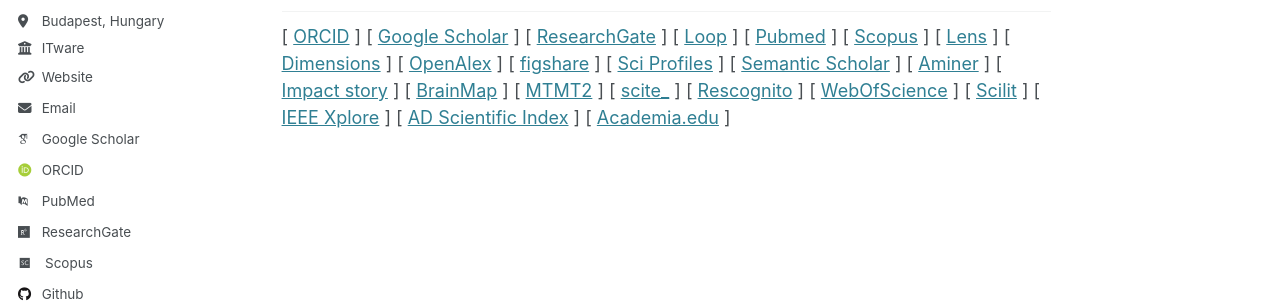
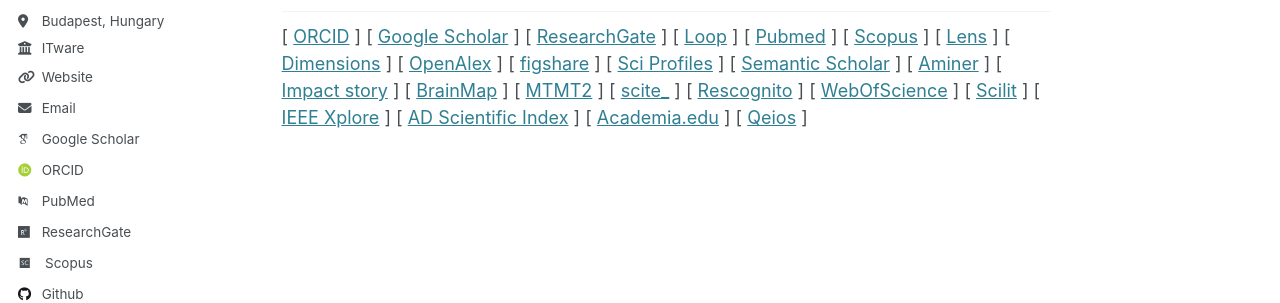
Before and after one commit to biroka/biroka.github.io, a Jekyll site: the page built from _pages/about.md, in a window 1280 px wide and 900 px high, scrolled down 1877 px. Shown: the part 392-695 px from the top of the window. Built offline with Jekyll 4.4.1, drawn with Linux system fonts in a browser that asks for light colours; some web fonts are replaced.

Commit message:
Update about.md

```diff
--- a/_pages/about.md
+++ b/_pages/about.md
@@ -68,3 +68,4 @@ Academic Profiles
 [ <a target="_new" href="https://ieeexplore.ieee.org/author/38110388500">IEEE Xplore</a> ]
 [ <a target="_new" href="https://www.adscientificindex.com/scientist/attila-biro/5929036">AD Scientific Index</a> ]
 [ <a target="_new" href="https://uma.academia.edu/AttilaBiro">Academia.edu</a> ]
+[ <a target="_new" href="https://www.qeios.com/profile">Qeios</a> ]
```
